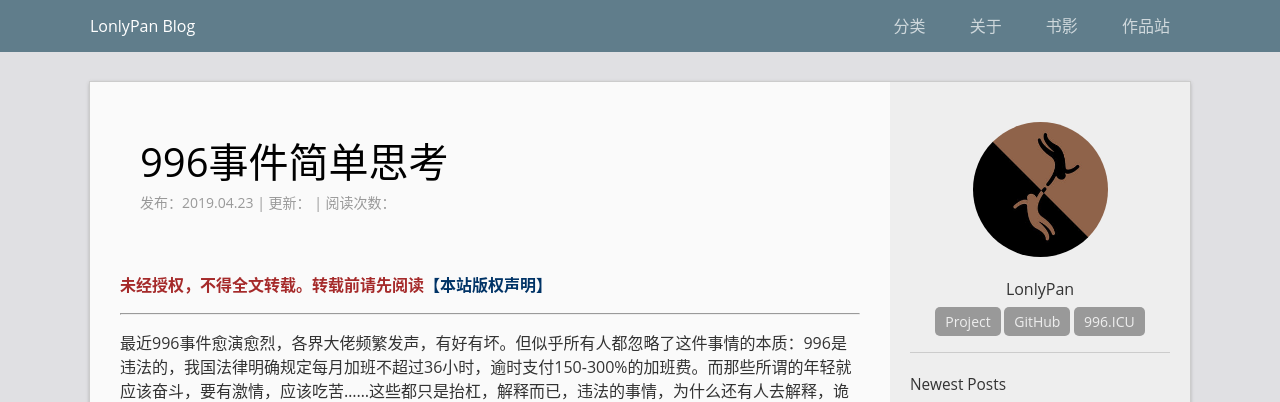
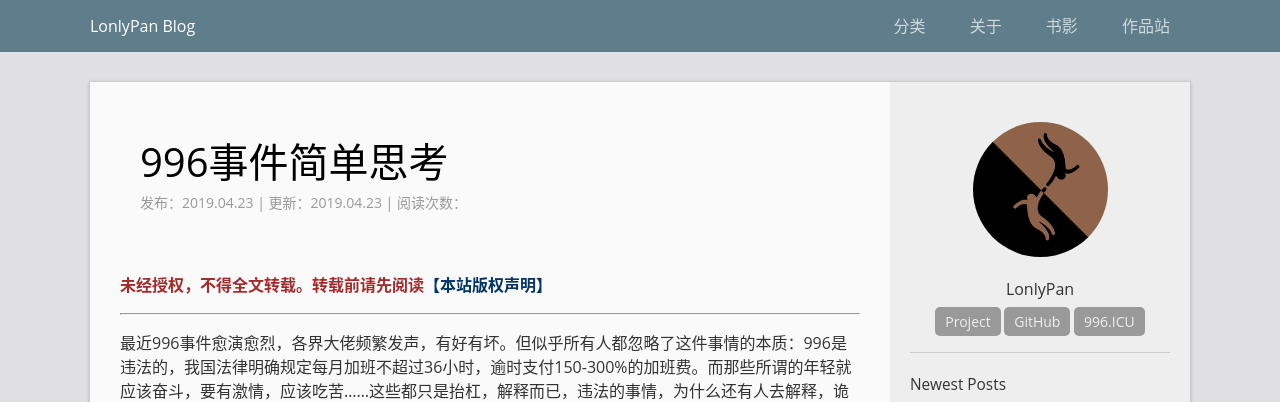
Before and after one commit to LonlyStack/LonlyPan.github.io, a Jekyll site: the page built from _posts/2019-04-23-996事件简单思考.md, in a window 1280 px wide. Shown: the top 402 px of the page. Built offline with Jekyll 4.4.1, drawn with Linux system fonts in a browser that asks for light colours; comment, search, counter and statistics services are not loaded.

Commit message:
修改文件: _posts/2019-04-23-996事件简单思考.md

```diff
--- a/_posts/2019-04-23-996事件简单思考.md
+++ b/_posts/2019-04-23-996事件简单思考.md
@@ -3,7 +3,8 @@ layout: post
 show_title: "996事件简单思考"
 title: "2019-04-23-996事件简单思考"
 data: 2019-04-23 13:43
-categories:  zohtes
+last_modified_at:  2019-04-23
+categories:  zohters
 ---
 
 最近996事件愈演愈烈，各界大佬频繁发声，有好有坏。但似乎所有人都忽略了这件事情的本质：996是违法的，我国法律明确规定每月加班不超过36小时，逾时支付150-300%的加班费。而那些所谓的年轻就应该奋斗，要有激情，应该吃苦......这些都只是抬杠，解释而已，违法的事情，为什么还有人去解释，诡辩，还是有影响力的人物和企业，甚至屏蔽网站（如果你的浏览器屏蔽了996.icu 建议换了吧，免得被蒙蔽）。在一个倡导法制、民主的国家，这是一件悲哀的事。这件事背后深层次的问题更是细思极恐（舆论控制）。努力奋斗或颓废消极都是个人的意愿，自由选择。但每个人都应该受法律保护，保护自己的合法利益。但现在，一隅可窥天地......
```
